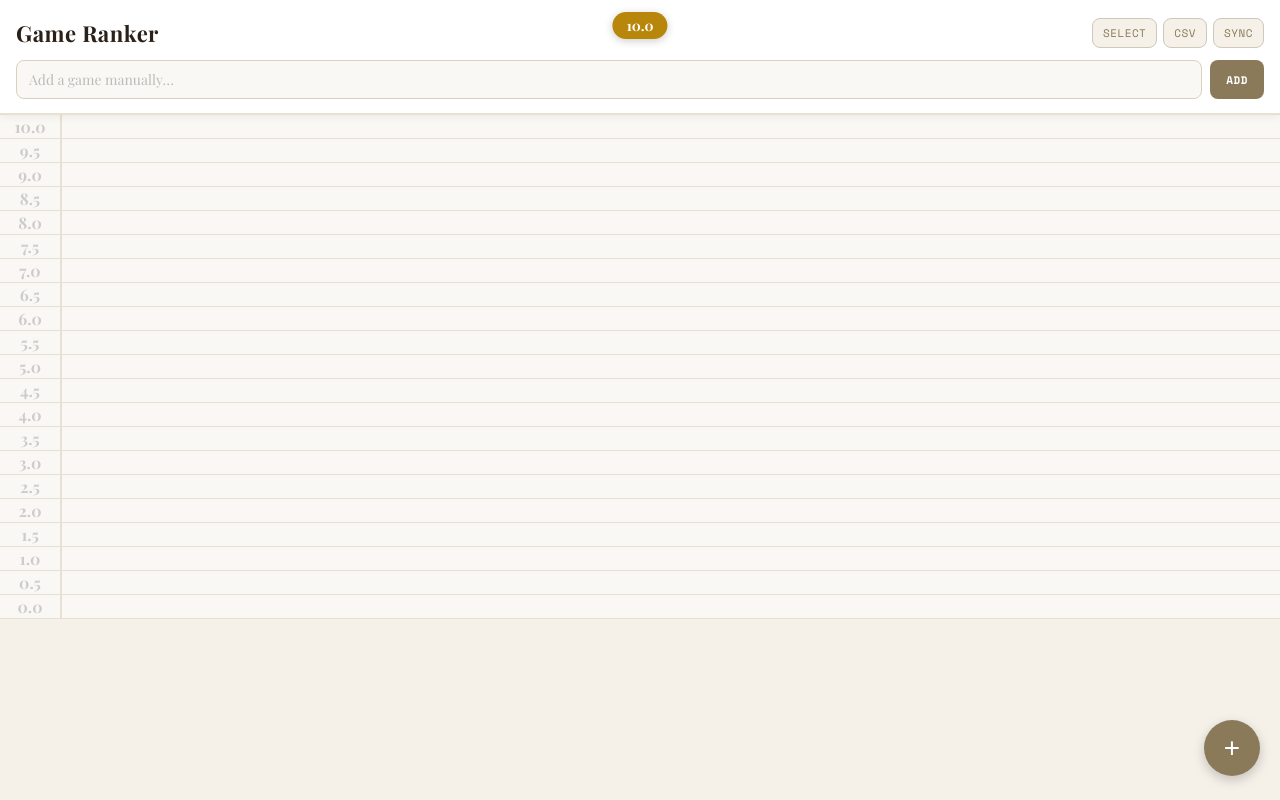
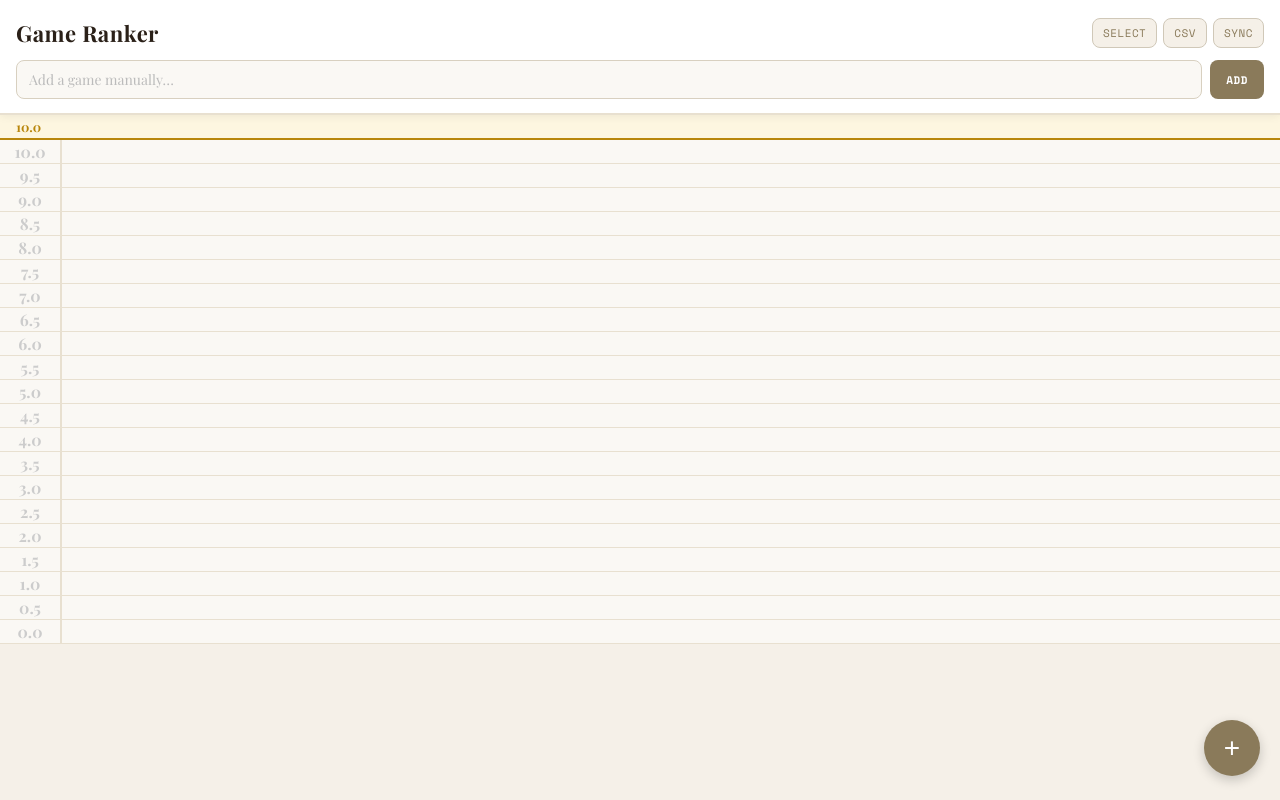
Before and after one commit to jerjerbinks90/game-ranker, a React (Vite) app: page / in a window 1280 px wide. Built offline with nearby package versions, Linux system fonts and the light colour scheme.

Commit message:
cleaner sticky bucket indicator

```diff
--- a/src/App.jsx
+++ b/src/App.jsx
@@ -573,25 +573,29 @@ export default function App() {
       <div style={{ paddingBottom: 60 }} onClick={(e) => {
         if (held && !selectMode && e.target === e.currentTarget) setHeld(null);
       }}>
+        {/* Sticky bucket indicator - slim bar below header */}
+        {currentBucket && currentBucket !== "unranked" && !showAddOverlay && (
+          <div style={{
+            position: "sticky", top: 115, zIndex: 42,
+            background: scoreBg(parseFloat(currentBucket)),
+            borderBottom: `2px solid ${scoreColor(parseFloat(currentBucket))}`,
+            padding: "3px 16px",
+            display: "flex", alignItems: "center",
+          }}>
+            <span style={{
+              fontFamily: "'Playfair Display', serif", fontWeight: 700,
+              fontSize: 13, color: scoreColor(parseFloat(currentBucket)),
+            }}>
+              {parseFloat(currentBucket).toFixed(1)}
+            </span>
+          </div>
+        )}
+
         {(unranked.length > 0 || (held && held.bucket !== "unranked")) && (
           <div>{renderBucket("unranked", "?", "#888", true)}</div>
         )}
         {SCORES.map((score) => renderBucket(score, score.toFixed(1), scoreColor(score)))}
       </div>
-
-      {/* Sticky bucket indicator */}
-      {currentBucket && currentBucket !== "unranked" && !showAddOverlay && (
-        <div style={{
-          position: "fixed", top: 12, left: "50%", transform: "translateX(-50%)", zIndex: 55,
-          background: scoreColor(parseFloat(currentBucket)),
-          color: "#fff", fontFamily: "'Playfair Display', serif",
-          fontWeight: 700, fontSize: 14, padding: "4px 14px",
-          borderRadius: 20, boxShadow: "0 2px 8px rgba(0,0,0,0.2)",
-          pointerEvents: "none",
-        }}>
-          {parseFloat(currentBucket).toFixed(1)}
-        </div>
-      )}
 
       {/* Floating add button */}
       {!showAddOverlay && !selectMode && (
```
